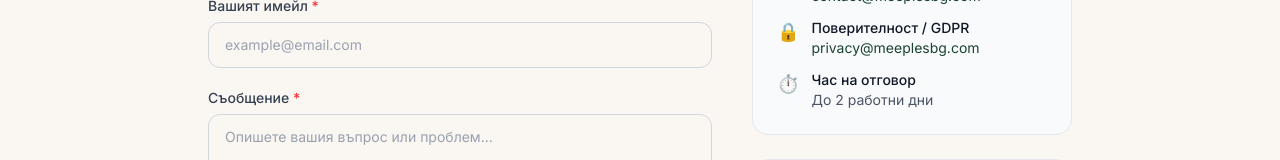
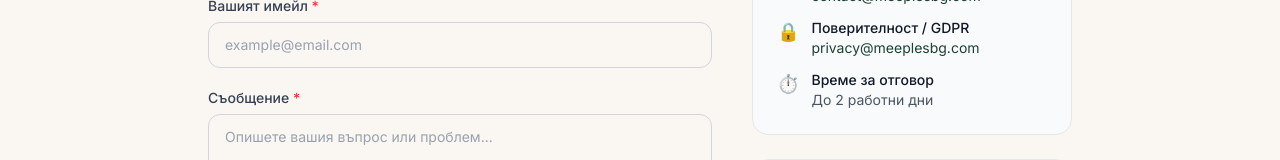
Before and after one commit to Lakata80/MeeplesBG, a Next.js app: page /kontakti in a window 1280 px wide. Shown: the part 403-563 px from the top of the page. Built offline with nearby package versions, Linux system fonts and the light colour scheme; no server answers; a web font is replaced by a local one.

Commit message:
Small fix for konatkti

```diff
--- a/app/(site)/kontakti/page.tsx
+++ b/app/(site)/kontakti/page.tsx
@@ -50,7 +50,7 @@ export default function КонтактиСтраница() {
               <li className="flex gap-3">
                 <span className="text-lg flex-shrink-0">⏱️</span>
                 <div>
-                  <p className="font-medium text-gray-900">Час на отговор</p>
+                  <p className="font-medium text-gray-900">Време за отговор</p>
                   <p>До 2 работни дни</p>
                 </div>
               </li>
```
